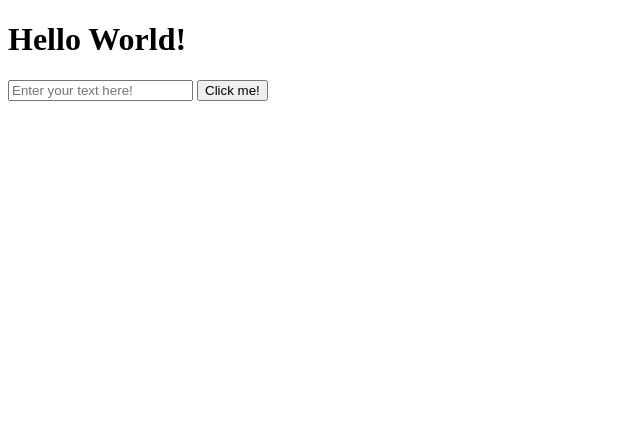
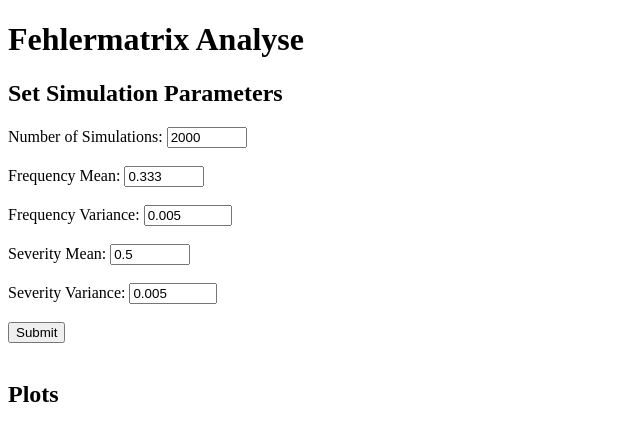
Before and after one commit to nilsgnh/Projektseminar-Risikomatrix, a Flask app: page / in a window 1280 px wide. Shown: the top 441 px of the page, without its empty margins (0-640 px from the left). Run offline with Flask 3, Linux system fonts and the light colour scheme.

Commit message:
refactor und parameter als Nutzereingabe

```diff
--- a/Flask-Grundgerüst/main.py
+++ b/Flask-Grundgerüst/main.py
@@ -1,6 +1,6 @@
 # main.py
 from flask import Blueprint, render_template, request, jsonify, session, redirect, url_for
-from logic import simulate_risk_matrix, plot_priority_distribution, heatmap_svg, scatter_svg
+from model import simulate_risk_matrix, plot_priority_distribution, heatmap_svg, scatter_svg
 
 
 main_bp = Blueprint('main', __name__)
@@ -9,15 +9,24 @@ main_bp = Blueprint('main', __name__)
 def main():
     return render_template("index.html")
 
-@main_bp.route('/display', methods=['GET'])
-def display():
-    n_simulations = 2000
-    frequency_mean = 1/3
-    frequency_var = 0.005
-    severity_mean = 0.5
-    severity_var = 0.005
+@main_bp.route('/submit', methods=['GET', 'POST'])
+def set_parameters():
+    if request.method == 'POST':
+        n_simulations = int(request.form['n_simulations'])
+        frequency_mean = float(request.form['frequency_mean'])
+        frequency_var = float(request.form['frequency_var'])
+        severity_mean = float(request.form['severity_mean'])
+        severity_var = float(request.form['severity_var'])
+
     data = simulate_risk_matrix(n_simulations, frequency_mean, frequency_var, severity_mean, severity_var)
-    plot = plot_priority_distribution(data, n_simulations)
-    plot2 = heatmap_svg(data, n_simulations)
-    plot3 = scatter_svg(data, severity_mean, frequency_mean, n_simulations)
-    return render_template("index.html", plot=plot, plot2=plot2, plot3=plot3)
+
+    frequencies = data[0]
+    severities = data[1]
+    priorities = data[2]
+    matrix_felder = data[3]
+
+
+    bar_plot = plot_priority_distribution(priorities)
+    heat_plot = heatmap_svg(matrix_felder)
+    scatter_plot = scatter_svg(severity_mean, frequency_mean, priorities, severities, frequencies)
+    return render_template("index.html", plot=bar_plot, plot2=heat_plot, plot3=scatter_plot)
--- a/Flask-Grundgerüst/templates/index.html
+++ b/Flask-Grundgerüst/templates/index.html
@@ -6,18 +6,35 @@
     <title>Simulation Risikomatrix-Klassifikation</title>
 </head>
 <body>
-    <main>
-        <header>
-            <h1>Hello World!</h1>
-        </header>
-    </main>
 
-    <form method="GET" action="/display">
-        <input type="text" name="input" id="input" placeholder="Enter your text here!">
-        <button type="submit">Click me!</button>
+    <header>
+        <h1>Fehlermatrix Analyse</h1>
+    </header>
+
+    <h2>Set Simulation Parameters</h2>
+    <form action="/submit" method="POST">
+        <label for="n_simulations">Number of Simulations:</label>
+        <input type="number" id="n_simulations" name="n_simulations" value="2000" min="1" max="10000"><br><br>
+
+        <label for="frequency_mean">Frequency Mean:</label>
+        <input type="number" id="frequency_mean" name="frequency_mean" step="0.001" value="0.333" min="0" max="1"><br><br>
+
+        <label for="frequency_var">Frequency Variance:</label>
+        <input type="number" id="frequency_var" name="frequency_var" step="0.0001" value="0.005" min="0" max="1"><br><br>
+
+        <label for="severity_mean">Severity Mean:</label>
+        <input type="number" id="severity_mean" name="severity_mean" step="0.001" value="0.5" min="0" max="1"><br><br>
+
+        <label for="severity_var">Severity Variance:</label>
+        <input type="number" id="severity_var" name="severity_var" step="0.0001" value="0.005" min="0" max="1"><br><br>
+
+        <input type="submit" value="Submit">
     </form>
 
+
     <br>
+
+    <h2>Plots</h2>
 
     <div id="plot">{{ plot|safe }}</div>
     <div id="plot">{{ plot2|safe }}</div>
```
Also changed, not shown: Flask-Grundgerüst/model.py (renamed from Flask-Grundgerüst/logic.py, +26 -38 lines), 1 other file.
